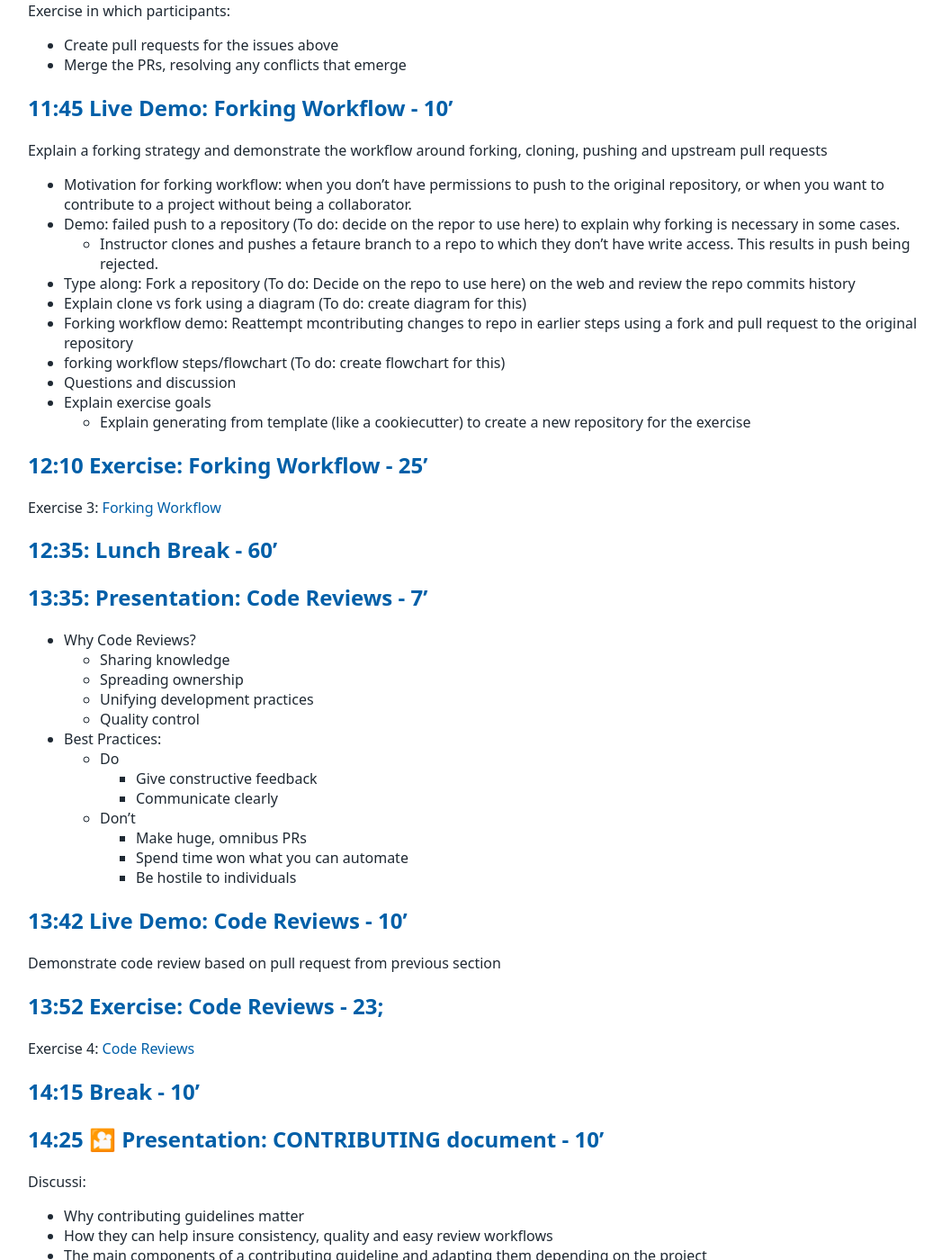
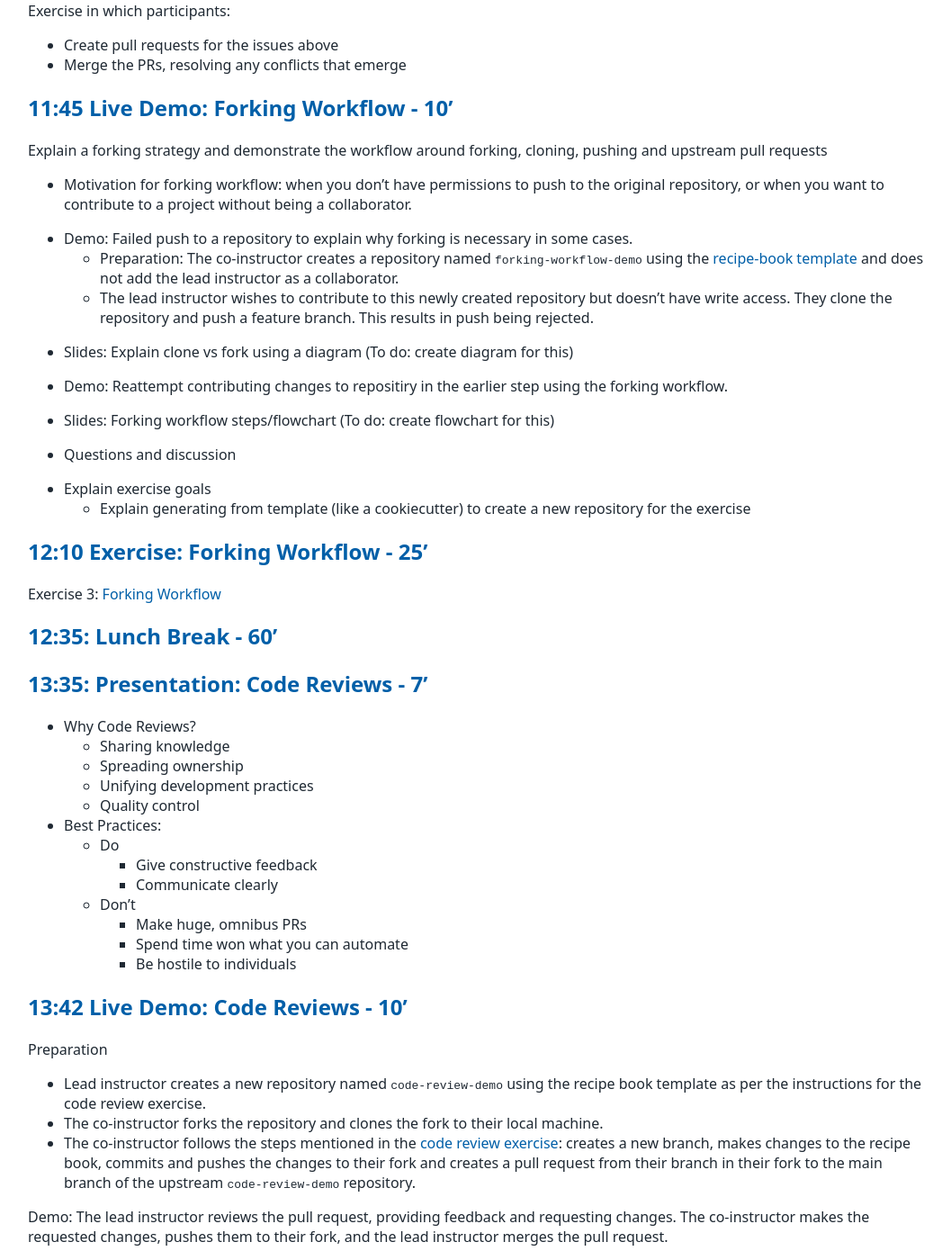
Before and after one commit to tu-delft-library/collaborative_software_development, a Jekyll site: the page built from material_for_trainers/lesson_plan.md, in a window 1280 px wide and 1400 px high, scrolled down 1722 px. Shown: the whole window at 90% size, without its empty margins (109-1166 px from the left). Built offline with Jekyll 4.4.1, drawn with Linux system fonts in a browser that asks for light colours; our own code applies the rules of GitHub Pages for plain Markdown files.

Commit message:
add demo prep tasks for co-instructor

```diff
--- a/material_for_trainers/lesson_plan.md
+++ b/material_for_trainers/lesson_plan.md
@@ -76,13 +76,19 @@ Exercise in which participants:
 Explain a forking strategy and demonstrate the workflow around forking, cloning, pushing and upstream pull requests
 
 - Motivation for forking workflow: when you don't have permissions to push to the original repository, or when you want to contribute to a project without being a collaborator.
-- Demo: failed push to a repository (To do: decide on the repor to use here) to explain why forking is necessary in some cases.
-    - Instructor clones and pushes a fetaure branch to a repo to which they don't have write access. This results in push being rejected.
-- Type along: Fork a repository (To do: Decide on the repo to use here) on the web and review the repo commits history
-- Explain clone vs fork using a diagram (To do: create diagram for this)
-- Forking workflow demo: Reattempt mcontributing changes to repo in earlier steps using a fork and pull request to the original repository
-- forking workflow steps/flowchart (To do: create flowchart for this)
+
+- Demo: Failed push to a repository to explain why forking is necessary in some cases.
+    - Preparation: The co-instructor creates a repository named `forking-workflow-demo` using the [recipe-book template](https://github.com/tu-delft-library/recipe-book-template) and does not add the lead instructor as a collaborator.
+    - The lead instructor wishes to contribute to this newly created repository but doesn't have write access. They clone the repository and push a feature branch. This results in push being rejected.
+
+- Slides: Explain clone vs fork using a diagram (To do: create diagram for this)
+
+- Demo: Reattempt contributing changes to repositiry in the earlier step using the forking workflow.
+
+- Slides: Forking workflow steps/flowchart (To do: create flowchart for this)
+
 - Questions and discussion
+
 - Explain exercise goals
     - Explain generating from template (like a cookiecutter) to create a new repository for the exercise
 
@@ -111,7 +117,13 @@ Exercise 3: [Forking Workflow](../material_for_participants/exercises.md#3-forki
 
 ## 13:42 Live Demo: Code Reviews - 10'
 
-Demonstrate code review based on pull request from previous section
+Preparation
+- Lead instructor creates a new repository named `code-review-demo` using the recipe book template as per the instructions for the code review exercise.
+- The co-instructor forks the repository and clones the fork to their local machine.
+- The co-instructor follows the steps mentioned in the [code review exercise](../material_for_participants/exercises.md#4-code-reviews): creates a new branch, makes changes to the recipe book, commits and pushes the changes to their fork and creates a pull request from their branch in their fork to the main branch of the upstream `code-review-demo` repository.
+
+Demo: The lead instructor reviews the pull request, providing feedback and requesting changes. The co-instructor makes the requested changes, pushes them to their fork, and the lead instructor merges the pull request.
+
 
 ## 13:52 Exercise: Code Reviews - 23;
 
```
